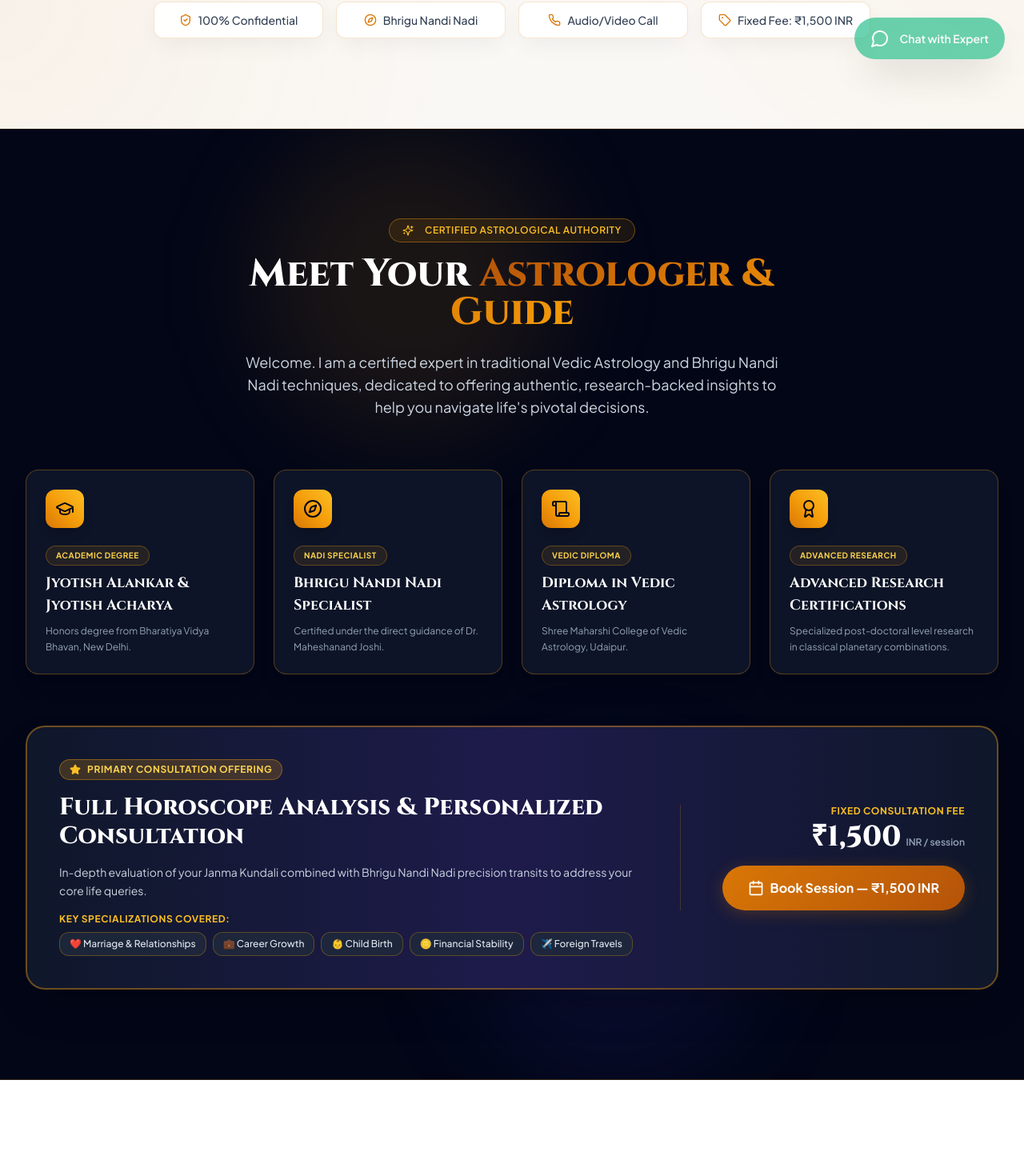
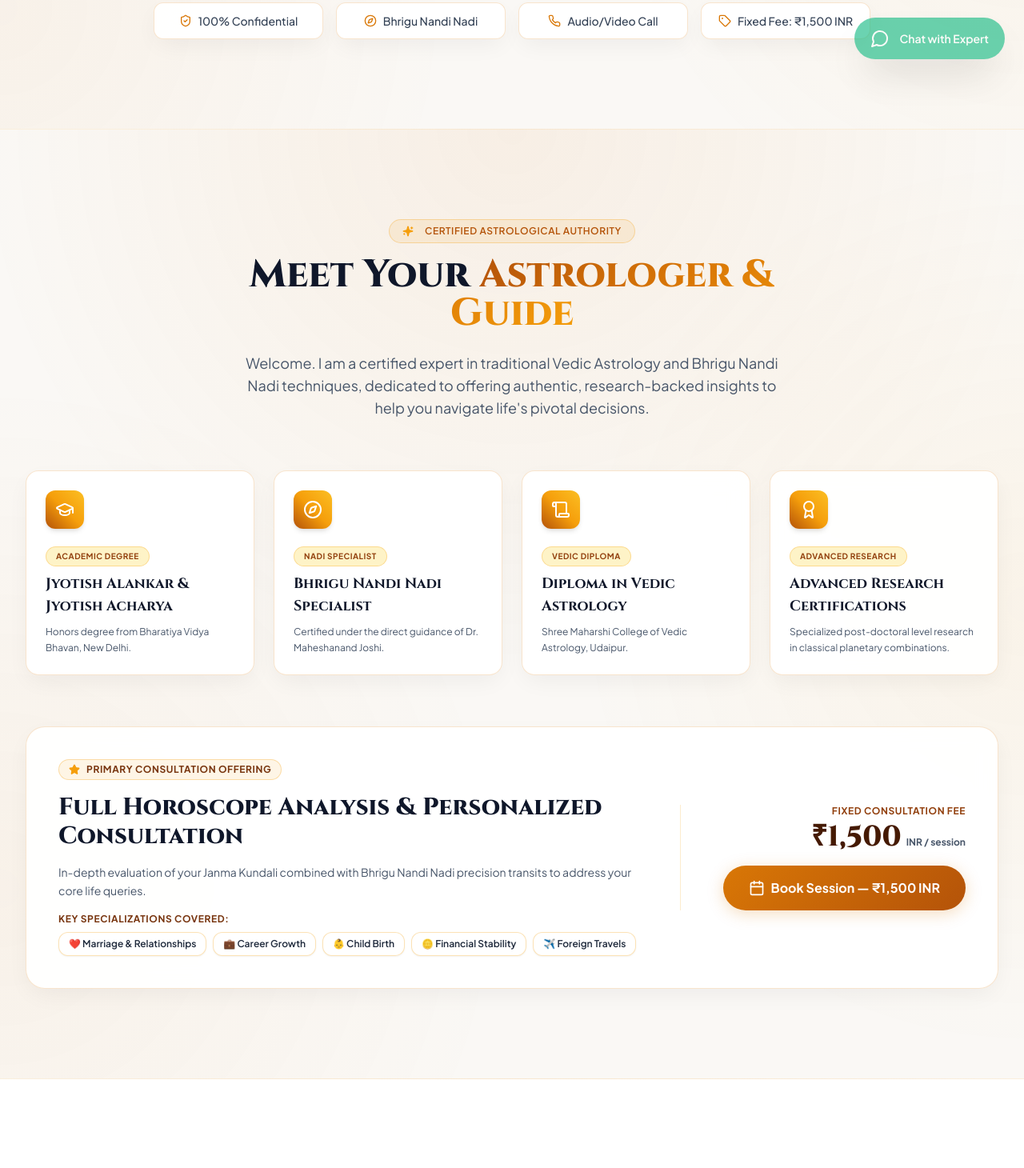
Before and after one commit to vanshrawat02/astrology-website, a Next.js app: page / in a window 1280 px wide. Shown: the part 702-2162 px from the top of the page at 80% size. Built offline with nearby package versions, Linux system fonts and the light colour scheme.

Commit message:
style: enforce light theme across all page sections while keeping footer in dark theme

```diff
--- a/app/page.tsx
+++ b/app/page.tsx
@@ -216,21 +216,17 @@ export default function HomePage() {
       </section>
 
       {/* ABOUT THE EXPERT SECTION */}
-      <section id="about-expert" className="py-20 lg:py-28 bg-slate-950 text-white relative overflow-hidden border-b border-amber-500/20">
-        {/* Cosmic Background Accent Glows */}
-        <div className="absolute top-0 left-1/4 w-96 h-96 bg-amber-500/10 rounded-full blur-3xl pointer-events-none" />
-        <div className="absolute bottom-0 right-1/4 w-96 h-96 bg-indigo-600/10 rounded-full blur-3xl pointer-events-none" />
-
+      <section id="about-expert" className="py-20 lg:py-28 bg-light-pattern text-slate-900 relative overflow-hidden border-b border-amber-500/10">
         <div className="max-w-7xl mx-auto px-4 sm:px-6 lg:px-8 relative z-10">
           <div className="text-center max-w-3xl mx-auto mb-16">
-            <Badge variant="outline" className="mb-4 border-amber-500/40 text-amber-400 bg-amber-500/10 py-1.5 px-4 text-xs font-semibold tracking-wider uppercase">
-              <Sparkles className="w-3.5 h-3.5 mr-2 text-amber-400" />
+            <Badge variant="default" className="mb-4 py-1.5 px-4 text-xs font-semibold tracking-wider uppercase">
+              <Sparkles className="w-3.5 h-3.5 mr-2 text-amber-500 fill-amber-500" />
               Certified Astrological Authority
             </Badge>
-            <h2 className="font-heading text-3xl sm:text-5xl font-extrabold text-white mb-6">
+            <h2 className="font-heading text-3xl sm:text-5xl font-extrabold text-slate-900 mb-6">
               Meet Your <span className="gold-gradient-text">Astrologer & Guide</span>
             </h2>
-            <p className="text-slate-300 text-base sm:text-lg leading-relaxed max-w-2xl mx-auto">
+            <p className="text-slate-600 text-base sm:text-lg leading-relaxed max-w-2xl mx-auto">
               Welcome. I am a certified expert in traditional Vedic Astrology and Bhrigu Nandi Nadi techniques, dedicated to offering authentic, research-backed insights to help you navigate life&apos;s pivotal decisions.
             </p>
           </div>
@@ -238,72 +234,72 @@ export default function HomePage() {
           {/* ACADEMIC & RESEARCH CREDENTIALS GRID */}
           <div className="grid sm:grid-cols-2 lg:grid-cols-4 gap-6 mb-16">
             {/* Credential 1 */}
-            <div className="bg-slate-900/90 border border-amber-500/30 rounded-2xl p-6 hover:border-amber-500/60 transition-all duration-300 shadow-xl flex flex-col justify-between group">
+            <div className="glass-card-light p-6 rounded-2xl border border-amber-500/30 bg-white hover:border-amber-500/60 transition-all duration-300 shadow-md flex flex-col justify-between group">
               <div>
-                <div className="w-12 h-12 rounded-xl bg-gradient-to-tr from-amber-600 via-amber-500 to-amber-400 flex items-center justify-center text-slate-950 mb-5 shadow-lg group-hover:scale-105 transition-transform">
+                <div className="w-12 h-12 rounded-xl bg-gradient-to-tr from-gold-600 via-amber-500 to-amber-400 flex items-center justify-center text-white mb-5 shadow-md group-hover:scale-105 transition-transform">
                   <GraduationCap className="w-6 h-6" />
                 </div>
-                <Badge className="bg-amber-500/10 border border-amber-500/30 text-amber-300 text-[10px] font-bold uppercase tracking-wider mb-2">
+                <Badge className="bg-amber-100 border border-amber-500/30 text-amber-800 text-[10px] font-bold uppercase tracking-wider mb-2">
                   Academic Degree
                 </Badge>
-                <h3 className="font-heading font-bold text-lg text-white mb-2 group-hover:text-amber-300 transition-colors">
+                <h3 className="font-heading font-bold text-lg text-slate-900 mb-2 group-hover:text-amber-700 transition-colors">
                   Jyotish Alankar & Jyotish Acharya
                 </h3>
-                <p className="text-slate-400 text-xs leading-relaxed">
+                <p className="text-slate-600 text-xs leading-relaxed">
                   Honors degree from Bharatiya Vidya Bhavan, New Delhi.
                 </p>
               </div>
             </div>
 
             {/* Credential 2 */}
-            <div className="bg-slate-900/90 border border-amber-500/30 rounded-2xl p-6 hover:border-amber-500/60 transition-all duration-300 shadow-xl flex flex-col justify-between group">
+            <div className="glass-card-light p-6 rounded-2xl border border-amber-500/30 bg-white hover:border-amber-500/60 transition-all duration-300 shadow-md flex flex-col justify-between group">
               <div>
-                <div className="w-12 h-12 rounded-xl bg-gradient-to-tr from-amber-600 via-amber-500 to-amber-400 flex items-center justify-center text-slate-950 mb-5 shadow-lg group-hover:scale-105 transition-transform">
+                <div className="w-12 h-12 rounded-xl bg-gradient-to-tr from-gold-600 via-amber-500 to-amber-400 flex items-center justify-center text-white mb-5 shadow-md group-hover:scale-105 transition-transform">
                   <Compass className="w-6 h-6" />
                 </div>
-                <Badge className="bg-amber-500/10 border border-amber-500/30 text-amber-300 text-[10px] font-bold uppercase tracking-wider mb-2">
+                <Badge className="bg-amber-100 border border-amber-500/30 text-amber-800 text-[10px] font-bold uppercase tracking-wider mb-2">
                   Nadi Specialist
                 </Badge>
-                <h3 className="font-heading font-bold text-lg text-white mb-2 group-hover:text-amber-300 transition-colors">
+                <h3 className="font-heading font-bold text-lg text-slate-900 mb-2 group-hover:text-amber-700 transition-colors">
                   Bhrigu Nandi Nadi Specialist
                 </h3>
-                <p className="text-slate-400 text-xs leading-relaxed">
+                <p className="text-slate-600 text-xs leading-relaxed">
                   Certified under the direct guidance of Dr. Maheshanand Joshi.
                 </p>
               </div>
             </div>
 
             {/* Credential 3 */}
-            <div className="bg-slate-900/90 border border-amber-500/30 rounded-2xl p-6 hover:border-amber-500/60 transition-all duration-300 shadow-xl flex flex-col justify-between group">
+            <div className="glass-card-light p-6 rounded-2xl border border-amber-500/30 bg-white hover:border-amber-500/60 transition-all duration-300 shadow-md flex flex-col justify-between group">
               <div>
-                <div className="w-12 h-12 rounded-xl bg-gradient-to-tr from-amber-600 via-amber-500 to-amber-400 flex items-center justify-center text-slate-950 mb-5 shadow-lg group-hover:scale-105 transition-transform">
+                <div className="w-12 h-12 rounded-xl bg-gradient-to-tr from-gold-600 via-amber-500 to-amber-400 flex items-center justify-center text-white mb-5 shadow-md group-hover:scale-105 transition-transform">
                   <Scroll className="w-6 h-6" />
                 </div>
-                <Badge className="bg-amber-500/10 border border-amber-500/30 text-amber-300 text-[10px] font-bold uppercase tracking-wider mb-2">
+                <Badge className="bg-amber-100 border border-amber-500/30 text-amber-800 text-[10px] font-bold uppercase tracking-wider mb-2">
                   Vedic Diploma
                 </Badge>
-                <h3 className="font-heading font-bold text-lg text-white mb-2 group-hover:text-amber-300 transition-colors">
+                <h3 className="font-heading font-bold text-lg text-slate-900 mb-2 group-hover:text-amber-700 transition-colors">
                   Diploma in Vedic Astrology
                 </h3>
-                <p className="text-slate-400 text-xs leading-relaxed">
+                <p className="text-slate-600 text-xs leading-relaxed">
                   Shree Maharshi College of Vedic Astrology, Udaipur.
                 </p>
               </div>
             </div>
 
             {/* Credential 4 */}
-            <div className="bg-slate-900/90 border border-amber-500/30 rounded-2xl p-6 hover:border-amber-500/60 transition-all duration-300 shadow-xl flex flex-col justify-between group">
+            <div className="glass-card-light p-6 rounded-2xl border border-amber-500/30 bg-white hover:border-amber-500/60 transition-all duration-300 shadow-md flex flex-col justify-between group">
               <div>
-                <div className="w-12 h-12 rounded-xl bg-gradient-to-tr from-amber-600 via-amber-500 to-amber-400 flex items-center justify-center text-slate-950 mb-5 shadow-lg group-hover:scale-105 transition-transform">
+                <div className="w-12 h-12 rounded-xl bg-gradient-to-tr from-gold-600 via-amber-500 to-amber-400 flex items-center justify-center text-white mb-5 shadow-md group-hover:scale-105 transition-transform">
                   <Award className="w-6 h-6" />
                 </div>
-                <Badge className="bg-amber-500/10 border border-amber-500/30 text-amber-300 text-[10px] font-bold uppercase tracking-wider mb-2">
+                <Badge className="bg-amber-100 border border-amber-500/30 text-amber-800 text-[10px] font-bold uppercase tracking-wider mb-2">
                   Advanced Research
                 </Badge>
-                <h3 className="font-heading font-bold text-lg text-white mb-2 group-hover:text-amber-300 transition-colors">
+                <h3 className="font-heading font-bold text-lg text-slate-900 mb-2 group-hover:text-amber-700 transition-colors">
                   Advanced Research Certifications
                 </h3>
-                <p className="text-slate-400 text-xs leading-relaxed">
+                <p className="text-slate-600 text-xs leading-relaxed">
                   Specialized post-doctoral level research in classical planetary combinations.
                 </p>
               </div>
@@ -311,39 +307,39 @@ export default function HomePage() {
           </div>
 
           {/* PRICING & SPECIALIZATIONS BADGE CARD */}
-          <div className="bg-gradient-to-r from-slate-900 via-indigo-950 to-slate-900 border-2 border-amber-500/40 rounded-3xl p-8 sm:p-10 shadow-2xl relative overflow-hidden">
+          <div className="glass-card-light rounded-3xl p-8 sm:p-10 border-2 border-amber-500/30 shadow-xl bg-gradient-to-br from-amber-50/80 via-white to-amber-50/50 text-slate-900 relative overflow-hidden">
             <div className="grid lg:grid-cols-12 gap-8 items-center">
               <div className="lg:col-span-8 space-y-4">
-                <div className="inline-flex items-center gap-2 px-3 py-1 rounded-full bg-amber-500/20 border border-amber-500/40 text-amber-300 text-xs font-extrabold uppercase tracking-wider">
-                  <Star className="w-3.5 h-3.5 fill-amber-400 text-amber-400" />
+                <div className="inline-flex items-center gap-2 px-3 py-1 rounded-full bg-amber-500/10 border border-amber-500/30 text-amber-900 text-xs font-extrabold uppercase tracking-wider">
+                  <Star className="w-3.5 h-3.5 fill-amber-500 text-amber-500" />
                   <span>Primary Consultation Offering</span>
                 </div>
-                <h3 className="font-heading text-2xl sm:text-3xl font-extrabold text-white">
+                <h3 className="font-heading text-2xl sm:text-3xl font-extrabold text-slate-900">
                   Full Horoscope Analysis & Personalized Consultation
                 </h3>
-                <p className="text-slate-300 text-sm leading-relaxed">
+                <p className="text-slate-600 text-sm leading-relaxed">
                   In-depth evaluation of your Janma Kundali combined with Bhrigu Nandi Nadi precision transits to address your core life queries.
                 </p>
 
                 {/* Specializations Pills */}
                 <div>
-                  <span className="text-xs font-bold text-amber-400 uppercase tracking-wider block mb-2">
+                  <span className="text-xs font-bold text-amber-900 uppercase tracking-wider block mb-2">
                     Key Specializations Covered:
                   </span>
                   <div className="flex flex-wrap gap-2">
-                    <span className="px-3 py-1.5 rounded-lg bg-slate-800/90 border border-amber-500/30 text-slate-200 text-xs font-medium">
+                    <span className="px-3 py-1.5 rounded-lg bg-white border border-amber-500/30 text-slate-800 text-xs font-semibold shadow-sm">
                       ❤️ Marriage & Relationships
                     </span>
-                    <span className="px-3 py-1.5 rounded-lg bg-slate-800/90 border border-amber-500/30 text-slate-200 text-xs font-medium">
+                    <span className="px-3 py-1.5 rounded-lg bg-white border border-amber-500/30 text-slate-800 text-xs font-semibold shadow-sm">
                       💼 Career Growth
                     </span>
-                    <span className="px-3 py-1.5 rounded-lg bg-slate-800/90 border border-amber-500/30 text-slate-200 text-xs font-medium">
+                    <span className="px-3 py-1.5 rounded-lg bg-white border border-amber-500/30 text-slate-800 text-xs font-semibold shadow-sm">
                       👶 Child Birth
                     </span>
-                    <span className="px-3 py-1.5 rounded-lg bg-slate-800/90 border border-amber-500/30 text-slate-200 text-xs font-medium">
+                    <span className="px-3 py-1.5 rounded-lg bg-white border border-amber-500/30 text-slate-800 text-xs font-semibold shadow-sm">
                       🪙 Financial Stability
                     </span>
-                    <span className="px-3 py-1.5 rounded-lg bg-slate-800/90 border border-amber-500/30 text-slate-200 text-xs font-medium">
+                    <span className="px-3 py-1.5 rounded-lg bg-white border border-amber-500/30 text-slate-800 text-xs font-semibold shadow-sm">
                       ✈️ Foreign Travels
                     </span>
                   </div>
@@ -352,12 +348,12 @@ export default function HomePage() {
 
               {/* Pricing & Direct CTA */}
               <div className="lg:col-span-4 text-center lg:text-right border-t lg:border-t-0 lg:border-l border-amber-500/20 pt-6 lg:pt-0 lg:pl-8 flex flex-col items-center lg:items-end justify-center">
-                <span className="text-xs uppercase font-extrabold text-amber-400 tracking-wider block mb-1">
+                <span className="text-xs uppercase font-extrabold text-amber-800 tracking-wider block mb-1">
                   Fixed Consultation Fee
                 </span>
                 <div className="flex items-baseline gap-1.5 mb-4">
-                  <span className="font-heading text-4xl font-extrabold text-white">₹1,500</span>
-                  <span className="text-xs font-semibold text-slate-400">INR / session</span>
+                  <span className="font-heading text-4xl font-extrabold text-amber-950">₹1,500</span>
+                  <span className="text-xs font-bold text-slate-600">INR / session</span>
                 </div>
                 <Button size="lg" className="btn-gold-shimmer w-full sm:w-auto px-8 py-6 text-base font-bold shadow-xl" asChild>
                   <a href="#booking-system" className="flex items-center justify-center gap-2">
--- a/app/why-us/page.tsx
+++ b/app/why-us/page.tsx
@@ -190,7 +190,7 @@ export default function WhyUsPage() {
 
               <div className="lg:col-span-4 text-center">
                 <div className="w-44 h-44 rounded-full bg-gradient-to-tr from-gold-600 via-amber-500 to-amber-300 mx-auto p-1.5 shadow-xl">
-                  <div className="w-full h-full rounded-full bg-slate-900 flex items-center justify-center text-amber-400 font-heading font-extrabold text-4xl">
+                  <div className="w-full h-full rounded-full bg-amber-50 border-2 border-amber-300 flex items-center justify-center text-amber-900 font-heading font-extrabold text-4xl">
                     VAN
                   </div>
                 </div>
```
Also changed, not shown: app/services/page.tsx (+4 -4 lines), components/header.tsx (+7 -7 lines).
